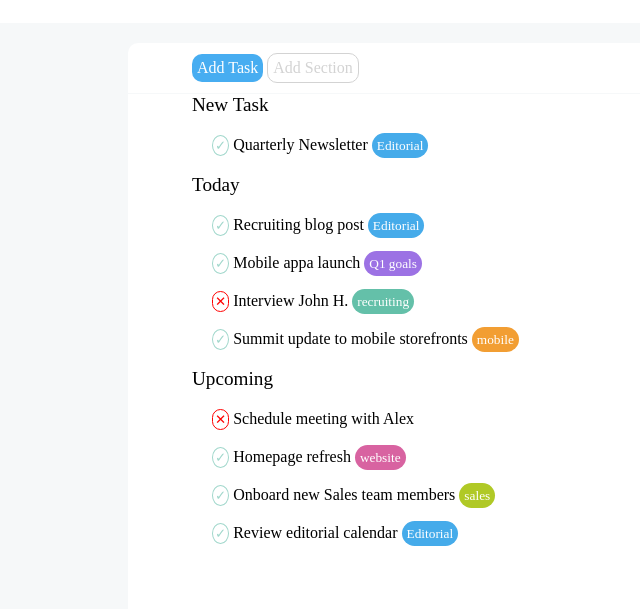
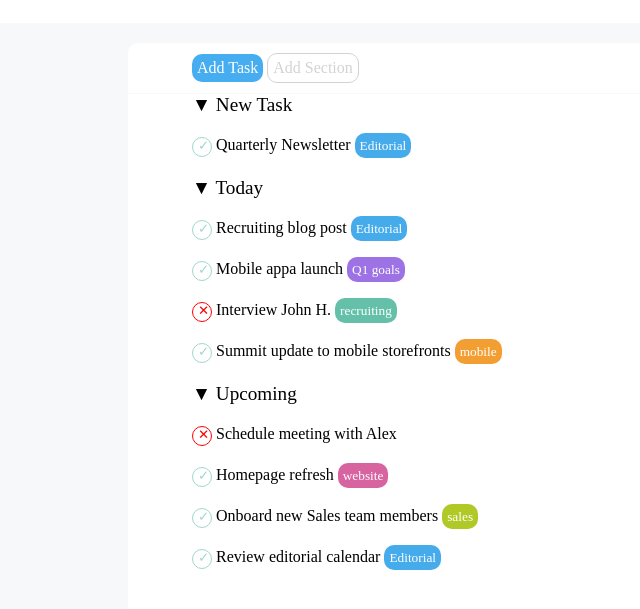
Before and after one commit to DrummyG/html-css-toboolist, a plain HTML site: page index.html in a window 1280 px wide. Shown: the part 77-686 px from the top of the page, without its empty margins (0-640 px from the left). Drawn offline with Linux system fonts and the light colour scheme.

Commit message:
completati perfezionamenti

```diff
--- a/CSS/style.css
+++ b/CSS/style.css
@@ -50,23 +50,29 @@ ul{
     border: 1px solid #a0d7cb;
     color: #a0d7cb;
     border-radius: 50%;
-    padding: 2px;
+    padding: 0 5px 5px 5px;
+    display: inline-block;
+    width: 20px;
+    height: 20px;
 }
 
 .xmark{
     border: 1px solid red;
     color: red;
-    border-radius: 30px;
-    padding: 2px;
+    border-radius: 50%;
+    padding: 0 5px 5px 5px;
+    display: inline-block;
+    width: 20px;
+    height: 20px;
 }
 
 li{
-    margin: 20px;
+    margin: 20px 0 20px 0;
 }
 
 span{
     color: white;
-    border-radius: 40px;
+    border-radius: 10px;
     padding: 5px;
     font-size: smaller;
 }
--- a/index.html
+++ b/index.html
@@ -22,14 +22,14 @@
 
     <!-- inserisco la lista -->
     <main>
-        <div class="title">New Task</div>
+        <div class="title"> &#x25BC; New Task</div>
         <ul>
             <li>
                 <span class="checkmark">&#10003;</span> Quarterly Newsletter  <span class="blu">Editorial</span>
             </li>
         </ul>
 
-        <div class="title">Today</div>
+        <div class="title"> &#x25BC; Today</div>
         <ul>
             <li>
                 <span class="checkmark">&#10003;</span> Recruiting blog post <span class="blu">Editorial</span>
@@ -45,7 +45,7 @@
             </li>
         </ul>
 
-        <div class="title">Upcoming</div>
+        <div class="title"> &#x25BC; Upcoming</div>
         <ul>
             <li>
                 <span class="xmark">&#10005;</span> Schedule meeting with Alex
@@ -60,9 +60,7 @@
                 <span class="checkmark">&#10003;</span> Review editorial calendar <span class="blu">Editorial</span>
             </li>
         </ul>
-
-
-
     </main>
+    <!-- /fine lista e main -->
 </body>
 </html>
```
